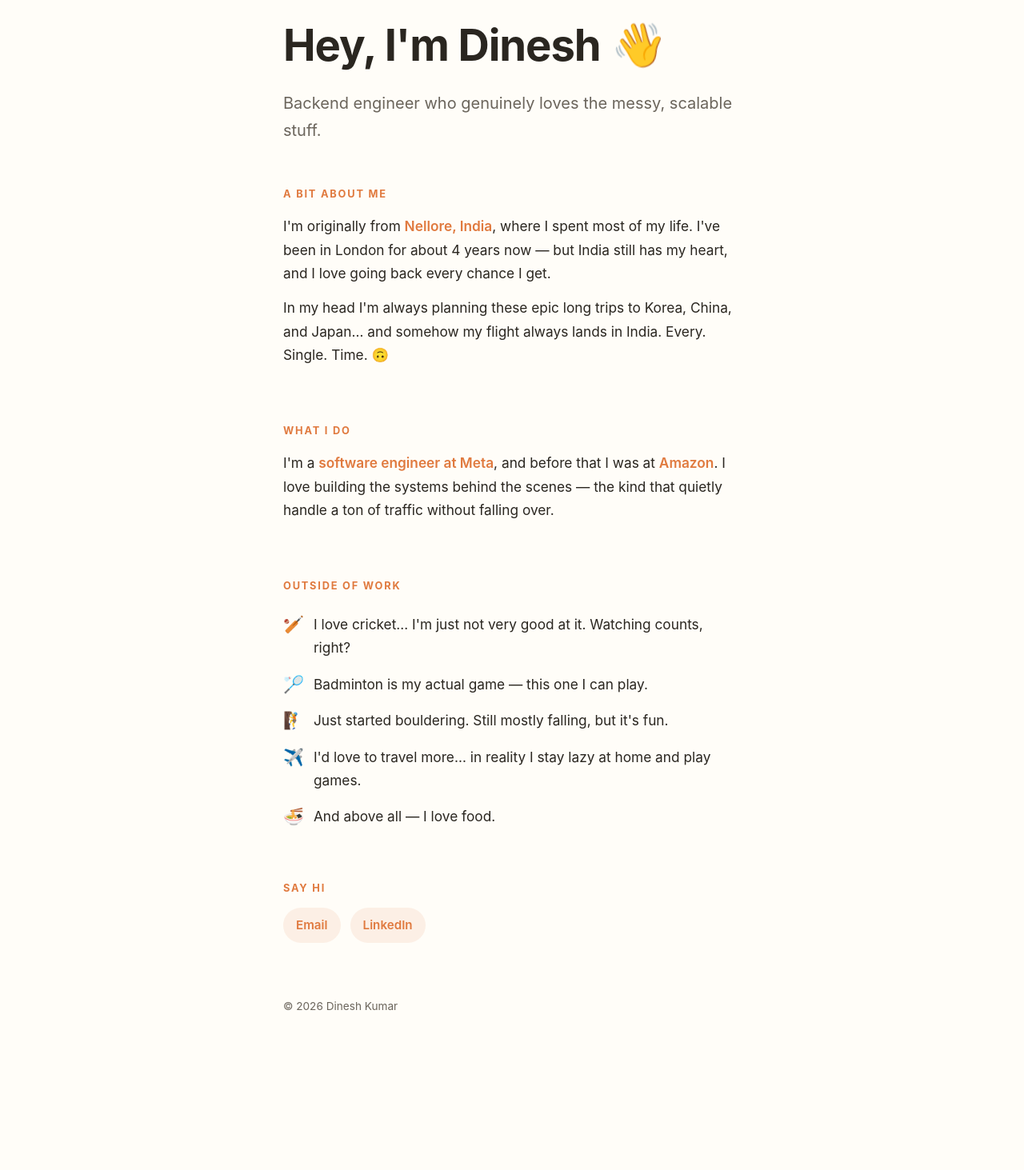
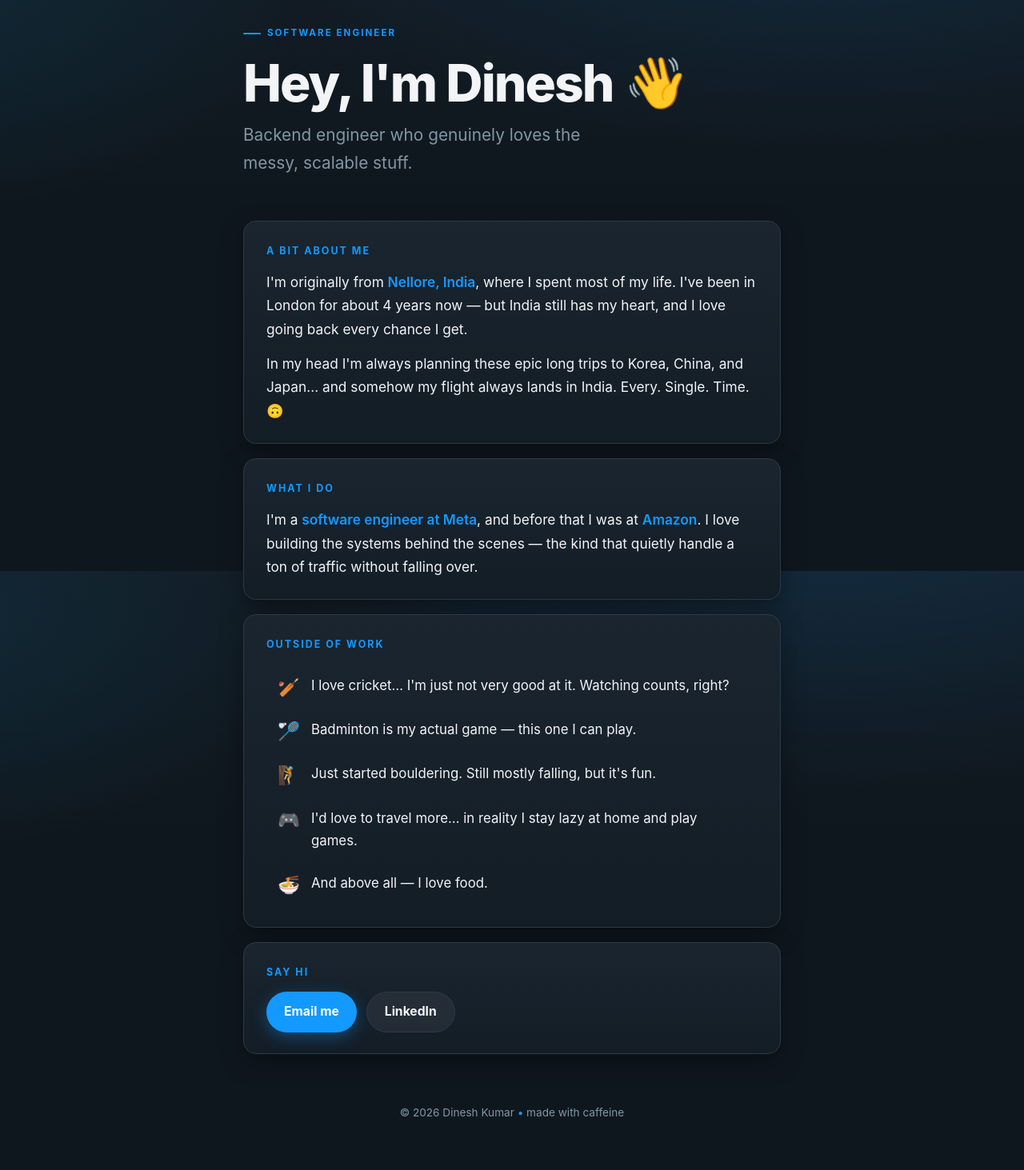
Before and after one commit to dknlr18/dknlr18.github.io, a plain HTML site: page index.html in a window 1280 px wide. Shown: the part 86-1549 px from the top of the page at 80% size. Before the commit the page ends 1412 px from the top, so only its background shows below. Drawn offline with Linux system fonts and the light colour scheme.

Commit message:
Prime Video-inspired redesign

```diff
--- a/index.html
+++ b/index.html
@@ -4,73 +4,104 @@
   <meta charset="UTF-8" />
   <meta name="viewport" content="width=device-width, initial-scale=1.0" />
   <title>Dinesh Kumar</title>
-  <meta name="description" content="Dinesh Kumar — backend engineer who loves food, badminton, and avoiding trips." />
+  <meta name="description" content="Dinesh Kumar — software engineer who loves food, badminton, and somehow always flying to India." />
   <style>
     :root {
-      --bg: #0e1116;
-      --border: #232a33;
-      --text: #e6edf3;
-      --muted: #9aa7b4;
-      --accent: #4f9cf9;
-      --accent-soft: rgba(79, 156, 249, 0.12);
-    }
-    @media (prefers-color-scheme: light) {
-      :root {
-        --bg: #fffdf8;
-        --border: #ece7dd;
-        --text: #2a2620;
-        --muted: #6b655c;
-        --accent: #e07a3f;
-        --accent-soft: rgba(224, 122, 63, 0.10);
-      }
+      --bg: #0f171e;          /* Prime Video deep navy */
+      --bg-2: #131d26;
+      --surface: #1a252f;     /* card */
+      --surface-2: #20303c;
+      --border: #2a3a47;
+      --text: #f2f4f6;
+      --muted: #8197a4;
+      --accent: #1399ff;      /* Prime Video blue */
+      --accent-2: #00a8e1;
+      --glow: rgba(19, 153, 255, 0.35);
     }
     * { box-sizing: border-box; }
+    html { scroll-behavior: smooth; }
     body {
       margin: 0;
-      font-family: -apple-system, BlinkMacSystemFont, "Segoe UI", Roboto, Helvetica, Arial, sans-serif;
-      background: var(--bg);
+      font-family: "Amazon Ember", -apple-system, BlinkMacSystemFont, "Segoe UI", Roboto, Helvetica, Arial, sans-serif;
       color: var(--text);
       line-height: 1.7;
       -webkit-font-smoothing: antialiased;
+      background:
+        radial-gradient(1200px 600px at 80% -10%, rgba(19,153,255,0.12), transparent 60%),
+        radial-gradient(900px 500px at -10% 10%, rgba(0,168,225,0.10), transparent 55%),
+        linear-gradient(180deg, var(--bg-2), var(--bg) 40%);
+      background-attachment: fixed;
+      min-height: 100vh;
     }
-    .wrap { max-width: 620px; margin: 0 auto; padding: 0 24px; }
+    .wrap { max-width: 720px; margin: 0 auto; padding: 0 24px; }
 
-    header { padding: 96px 0 24px; }
-    h1 { font-size: clamp(2.4rem, 8vw, 3.4rem); margin: 0 0 10px; letter-spacing: -0.02em; }
-    .wave { display: inline-block; animation: wave 2s ease-in-out infinite; transform-origin: 70% 70%; }
+    /* Hero */
+    header.hero { padding: 110px 0 36px; }
+    .eyebrow {
+      display: inline-flex; align-items: center; gap: 8px;
+      font-size: 0.72rem; letter-spacing: 0.18em; text-transform: uppercase;
+      color: var(--accent); font-weight: 700; margin-bottom: 18px;
+    }
+    .eyebrow::before { content: ""; width: 22px; height: 2px; background: var(--accent); border-radius: 2px; }
+    h1 {
+      font-size: clamp(2.6rem, 8vw, 4rem); margin: 0 0 14px; letter-spacing: -0.03em;
+      font-weight: 800; line-height: 1.05;
+    }
+    .wave { display: inline-block; animation: wave 2.2s ease-in-out infinite; transform-origin: 70% 70%; }
     @keyframes wave { 0%,60%,100%{transform:rotate(0)} 10%{transform:rotate(14deg)} 20%{transform:rotate(-8deg)} 30%{transform:rotate(14deg)} 40%{transform:rotate(-4deg)} 50%{transform:rotate(10deg)} }
-    .lead { font-size: 1.25rem; color: var(--muted); margin: 0; }
+    .lead { font-size: 1.3rem; color: var(--muted); margin: 0; max-width: 36ch; }
 
-    section { padding: 28px 0; }
-    h2 { font-size: 0.8rem; text-transform: uppercase; letter-spacing: 0.14em; color: var(--accent); margin: 0 0 14px; }
+    /* Cards */
+    .card {
+      background: linear-gradient(180deg, var(--surface), var(--bg-2));
+      border: 1px solid var(--border);
+      border-radius: 16px;
+      padding: 26px 28px;
+      margin: 18px 0;
+      box-shadow: 0 10px 30px rgba(0,0,0,0.35);
+      transition: transform .2s ease, border-color .2s ease, box-shadow .2s ease;
+    }
+    .card:hover { transform: translateY(-3px); border-color: var(--accent); box-shadow: 0 14px 40px var(--glow); }
+    h2 { font-size: 0.78rem; text-transform: uppercase; letter-spacing: 0.16em; color: var(--accent); margin: 0 0 14px; font-weight: 700; }
     p { margin: 0 0 14px; font-size: 1.08rem; }
-
+    p:last-child { margin-bottom: 0; }
     .accent { color: var(--accent); font-weight: 600; }
 
+    /* About list */
     ul.about { list-style: none; padding: 0; margin: 0; }
-    ul.about li { padding: 8px 0; font-size: 1.08rem; display: flex; gap: 12px; align-items: flex-start; }
-    ul.about li .emoji { font-size: 1.3rem; line-height: 1.4; }
+    ul.about li {
+      padding: 12px 14px; font-size: 1.05rem; display: flex; gap: 14px; align-items: flex-start;
+      border-radius: 10px; transition: background .15s ease;
+    }
+    ul.about li:hover { background: var(--surface-2); }
+    ul.about li .emoji { font-size: 1.4rem; line-height: 1.4; flex-shrink: 0; }
 
-    .links { display: flex; flex-wrap: wrap; gap: 12px; margin-top: 6px; }
-    .links a {
-      display: inline-block; padding: 9px 16px; border-radius: 999px;
-      text-decoration: none; font-weight: 600; font-size: 0.95rem;
-      background: var(--accent-soft); color: var(--accent); transition: transform .15s ease;
+    /* Links / buttons */
+    .links { display: flex; flex-wrap: wrap; gap: 12px; }
+    .btn {
+      display: inline-flex; align-items: center; gap: 8px;
+      padding: 11px 22px; border-radius: 999px; text-decoration: none;
+      font-weight: 700; font-size: 0.98rem; transition: transform .15s ease, box-shadow .15s ease, background .15s ease;
     }
-    .links a:hover { transform: translateY(-2px); }
+    .btn.primary { background: var(--accent); color: #fff; box-shadow: 0 6px 20px var(--glow); }
+    .btn.primary:hover { transform: translateY(-2px); background: var(--accent-2); box-shadow: 0 10px 28px var(--glow); }
+    .btn.ghost { background: rgba(255,255,255,0.06); color: var(--text); border: 1px solid var(--border); }
+    .btn.ghost:hover { transform: translateY(-2px); border-color: var(--accent); }
 
-    footer { padding: 40px 0 56px; color: var(--muted); font-size: 0.85rem; }
+    footer { padding: 44px 0 60px; color: var(--muted); font-size: 0.85rem; text-align: center; }
+    footer .dot { color: var(--accent); }
   </style>
 </head>
 <body>
   <div class="wrap">
 
-    <header>
+    <header class="hero">
+      <span class="eyebrow">Software Engineer</span>
       <h1>Hey, I'm Dinesh <span class="wave">👋</span></h1>
       <p class="lead">Backend engineer who genuinely loves the messy, scalable stuff.</p>
     </header>
 
-    <section>
+    <section class="card">
       <h2>A bit about me</h2>
       <p>
         I'm originally from <span class="accent">Nellore, India</span>, where I spent most of my
@@ -83,7 +114,7 @@
       </p>
     </section>
 
-    <section>
+    <section class="card">
       <h2>What I do</h2>
       <p>
         I'm a <span class="accent">software engineer at Meta</span>, and before that I was at
@@ -92,27 +123,27 @@
       </p>
     </section>
 
-    <section>
+    <section class="card">
       <h2>Outside of work</h2>
       <ul class="about">
         <li><span class="emoji">🏏</span><span>I love cricket… I'm just not very good at it. Watching counts, right?</span></li>
         <li><span class="emoji">🏸</span><span>Badminton is my actual game — this one I can play.</span></li>
         <li><span class="emoji">🧗</span><span>Just started bouldering. Still mostly falling, but it's fun.</span></li>
-        <li><span class="emoji">✈️</span><span>I'd love to travel more… in reality I stay lazy at home and play games.</span></li>
+        <li><span class="emoji">🎮</span><span>I'd love to travel more… in reality I stay lazy at home and play games.</span></li>
         <li><span class="emoji">🍜</span><span>And above all — I love food.</span></li>
       </ul>
     </section>
 
-    <section>
+    <section class="card">
       <h2>Say hi</h2>
       <div class="links">
-        <a href="mailto:dineshkaramsetty@gmail.com">Email</a>
-        <a href="https://www.linkedin.com/in/kdineshk" target="_blank" rel="noopener">LinkedIn</a>
+        <a class="btn primary" href="mailto:dineshkaramsetty@gmail.com">Email me</a>
+        <a class="btn ghost" href="https://www.linkedin.com/in/kdineshk" target="_blank" rel="noopener">LinkedIn</a>
       </div>
     </section>
 
     <footer>
-      © <span id="year"></span> Dinesh Kumar
+      © <span id="year"></span> Dinesh Kumar <span class="dot">•</span> made with caffeine
     </footer>
 
   </div>
```
